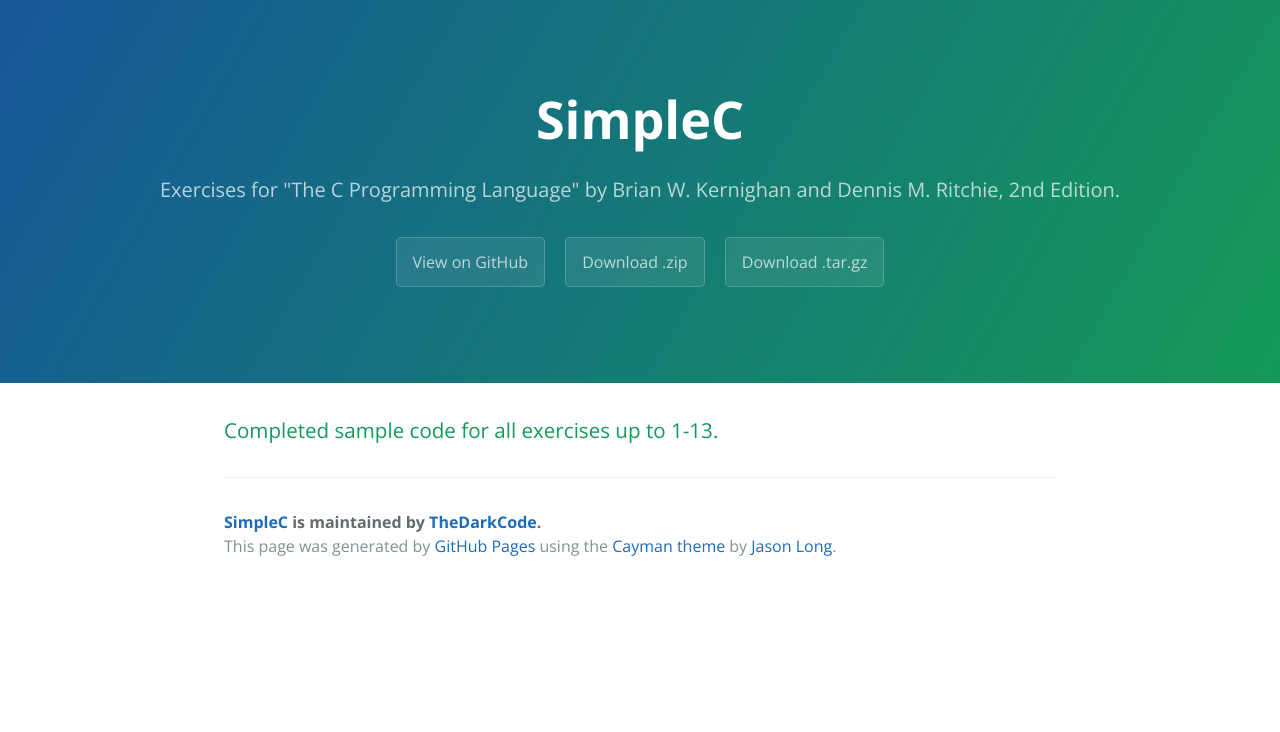
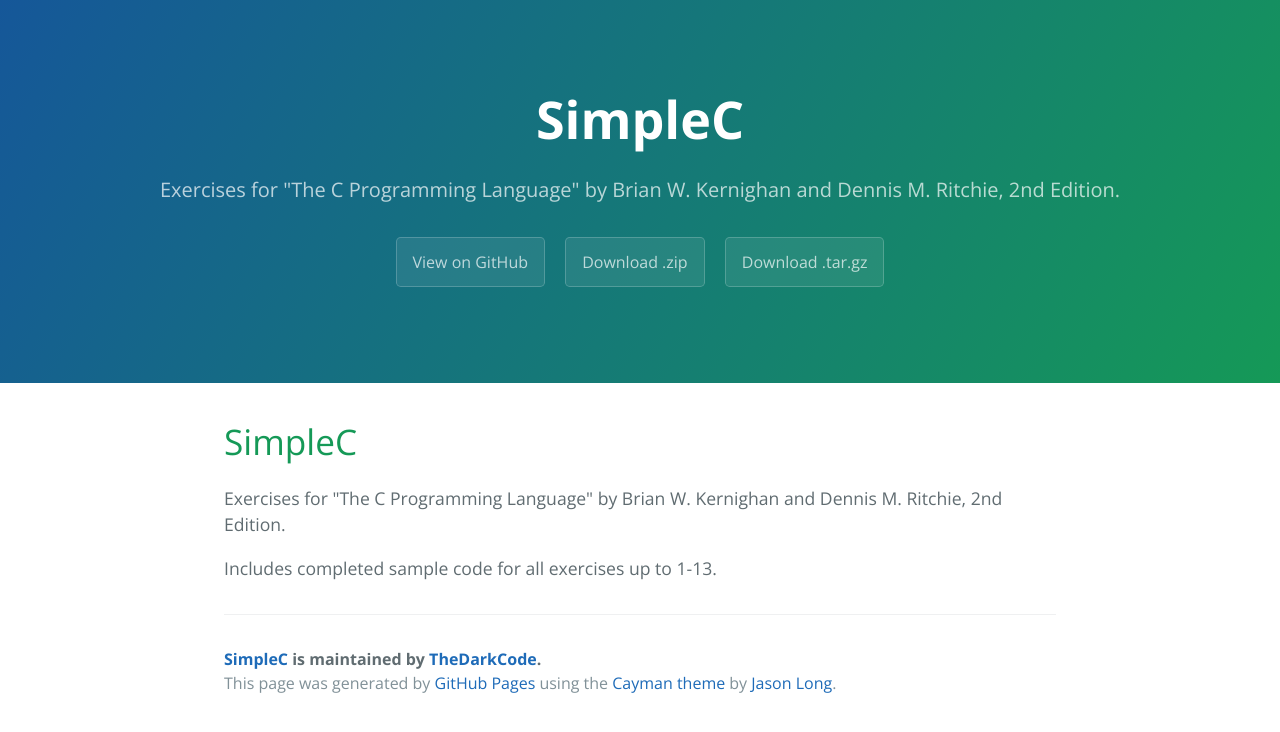
Before and after one commit to TheDarkCode/SimpleC, a plain HTML site: page index.html in a window 1280 px wide. Drawn offline with nearby package versions, Linux system fonts and the light colour scheme.

Commit message:
Create gh-pages branch via GitHub

```diff
--- a/index.html
+++ b/index.html
@@ -19,8 +19,12 @@
     </section>
 
     <section class="main-content">
-      <h3>
-<a id="completed-sample-code-for-all-exercises-up-to-1-13" class="anchor" href="#completed-sample-code-for-all-exercises-up-to-1-13" aria-hidden="true"><span class="octicon octicon-link"></span></a>Completed sample code for all exercises up to 1-13.</h3>
+      <h1>
+<a id="simplec" class="anchor" href="#simplec" aria-hidden="true"><span class="octicon octicon-link"></span></a>SimpleC</h1>
+
+<p>Exercises for "The C Programming Language" by Brian W. Kernighan and Dennis M. Ritchie, 2nd Edition.</p>
+
+<p>Includes completed sample code for all exercises up to 1-13.</p>
 
       <footer class="site-footer">
         <span class="site-footer-owner"><a href="https://github.com/TheDarkCode/SimpleC">SimpleC</a> is maintained by <a href="https://github.com/TheDarkCode">TheDarkCode</a>.</span>
--- a/params.json
+++ b/params.json
@@ -1 +1 @@
-{"name":"SimpleC","tagline":"Exercises for \"The C Programming Language\" by Brian W. Kernighan and Dennis M. Ritchie, 2nd Edition.","body":"###Completed sample code for all exercises up to 1-13.","google":"","note":"Don't delete this file! It's used internally to help with page regeneration."}
+{"name":"SimpleC","tagline":"Exercises for \"The C Programming Language\" by Brian W. Kernighan and Dennis M. Ritchie, 2nd Edition.","body":"# SimpleC\r\nExercises for \"The C Programming Language\" by Brian W. Kernighan and Dennis M. Ritchie, 2nd Edition.\r\n\r\nIncludes completed sample code for all exercises up to 1-13.\r\n","google":"","note":"Don't delete this file! It's used internally to help with page regeneration."}
```
